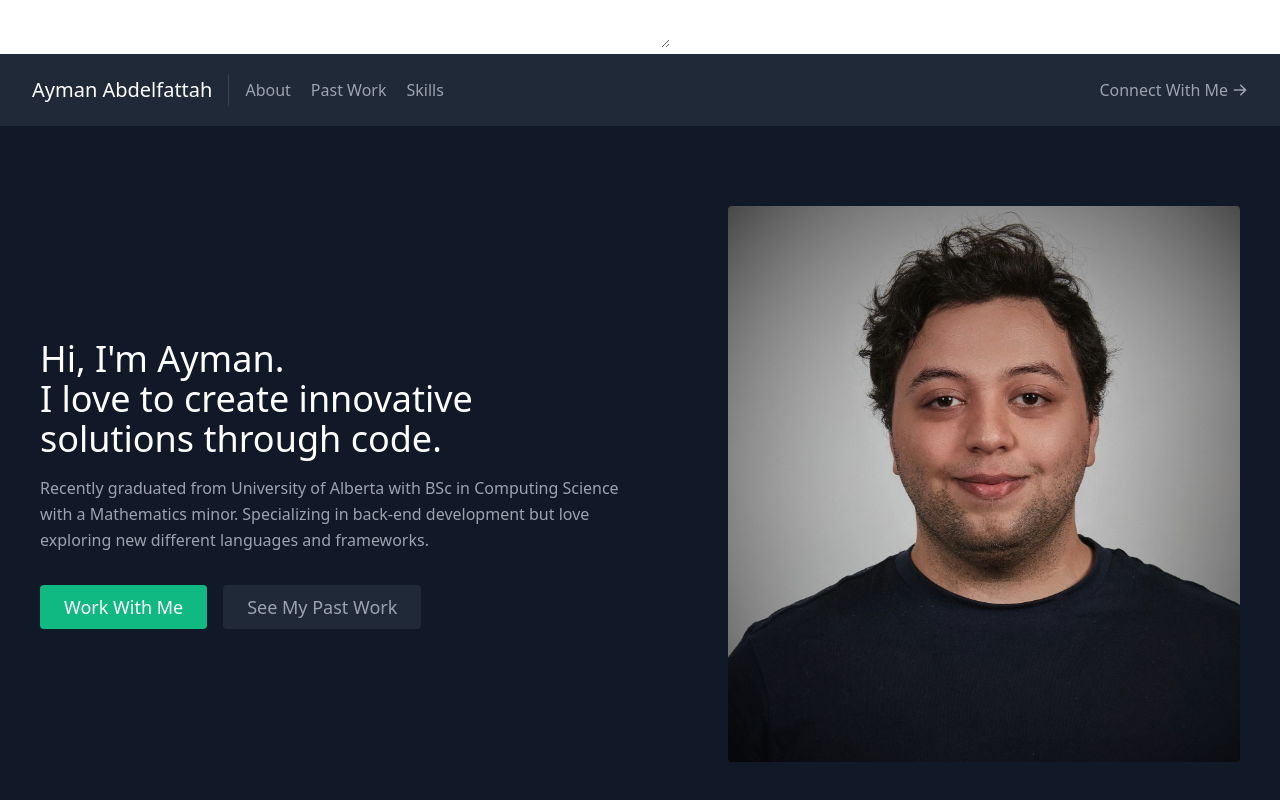
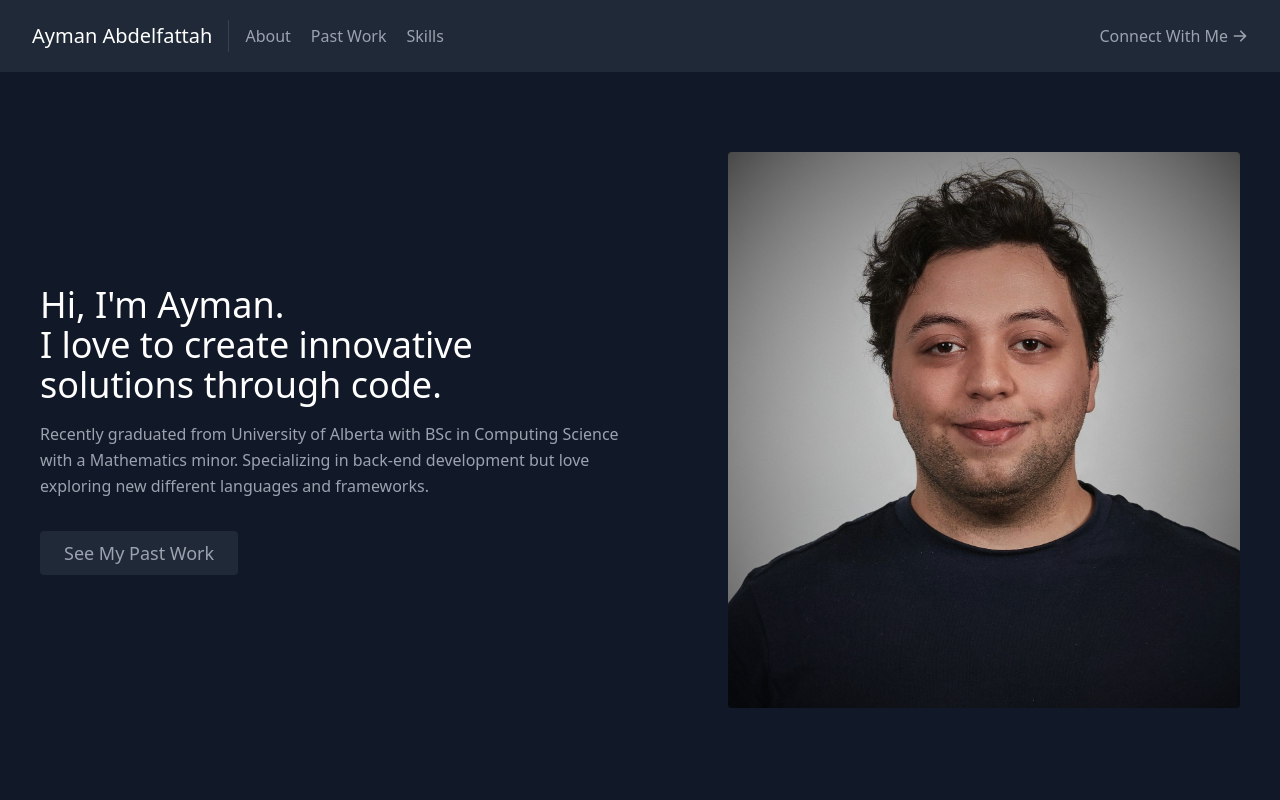
Before and after one commit to Ayman1242/Personal-Portfolio, a React (Create React App) app: page / in a window 1280 px wide. Shown: the top 800 px of the page. Built offline with nearby package versions, Linux system fonts and the light colour scheme.

Commit message:
fixed empty space & removed button

```diff
--- a/public/index.html
+++ b/public/index.html
@@ -34,12 +34,6 @@
     <textarea name="message"></textarea>
   </form> -->
 
-  <form name="test" formspree action="https://formspree.io/f/moqzlykl" method="POST">
-    <input type="text" name="name" />
-    <input type="email" name="email" />
-    <textarea name="message"></textarea>
-  </form>
-
     <noscript>You need to enable JavaScript to run this app.</noscript>
     <div id="root"></div>
     <!--
--- a/src/components/About.js
+++ b/src/components/About.js
@@ -16,13 +16,8 @@ export default function About() {
           </p>
           <div className="flex justify-center">
             <a
-              href="#contact"
-              className="inline-flex text-white bg-green-500 border-0 py-2 px-6 focus:outline-none hover:bg-green-600 rounded text-lg">
-              Work With Me
-            </a>
-            <a
               href="#projects"
-              className="ml-4 inline-flex text-gray-400 bg-gray-800 border-0 py-2 px-6 focus:outline-none hover:bg-gray-700 hover:text-white rounded text-lg">
+              className="inline-flex text-gray-400 bg-gray-800 border-0 py-2 px-6 focus:outline-none hover:bg-gray-700 hover:text-white rounded text-lg">
               See My Past Work
             </a>
           </div>
```
Also changed, not shown: 1 other file (tests, documents, lock files or other folders).
